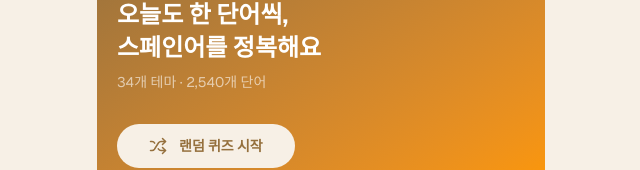
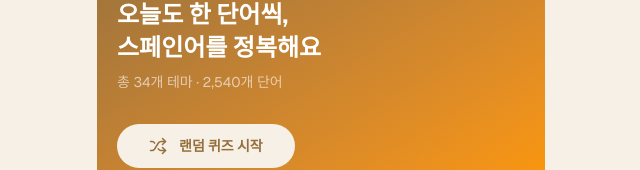
Before and after one commit to chriskwork/voca-quiz, a Next.js app: page / in a window 1280 px wide. Shown: the part 130-300 px from the top of the page, without its empty margins (319-959 px from the left). Built offline with nearby package versions, Linux system fonts and the light colour scheme.

Commit message:
fix: minor fix

```diff
--- a/app/page.tsx
+++ b/app/page.tsx
@@ -66,7 +66,7 @@ export default function Home() {
           스페인어를 정복해요
         </h1>
         <p className="opacity-60 mt-2 mb-8 text-sm">
-          {temas.length}개 테마 · {totalWords.toLocaleString()}개 단어
+          총 {temas.length}개 테마 · {totalWords.toLocaleString()}개 단어
         </p>
 
         <Link
```
